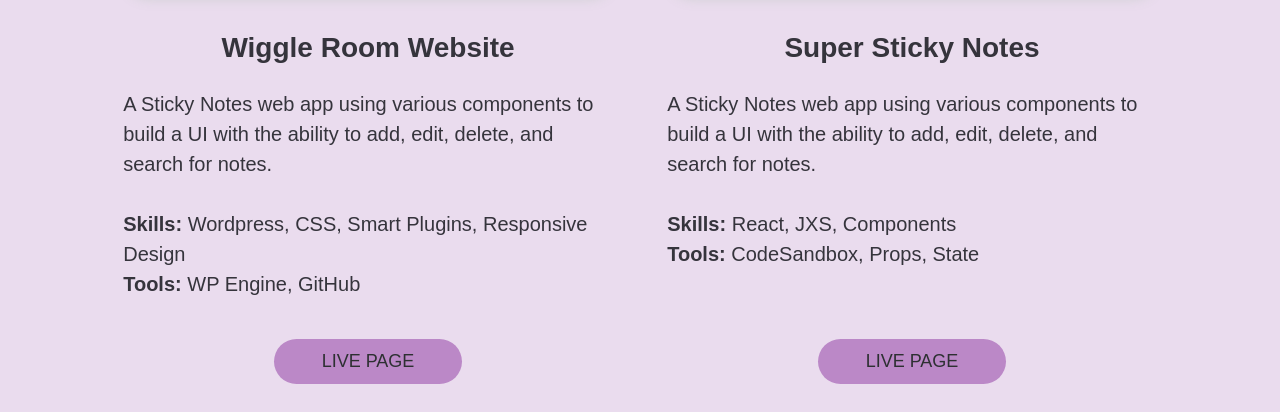
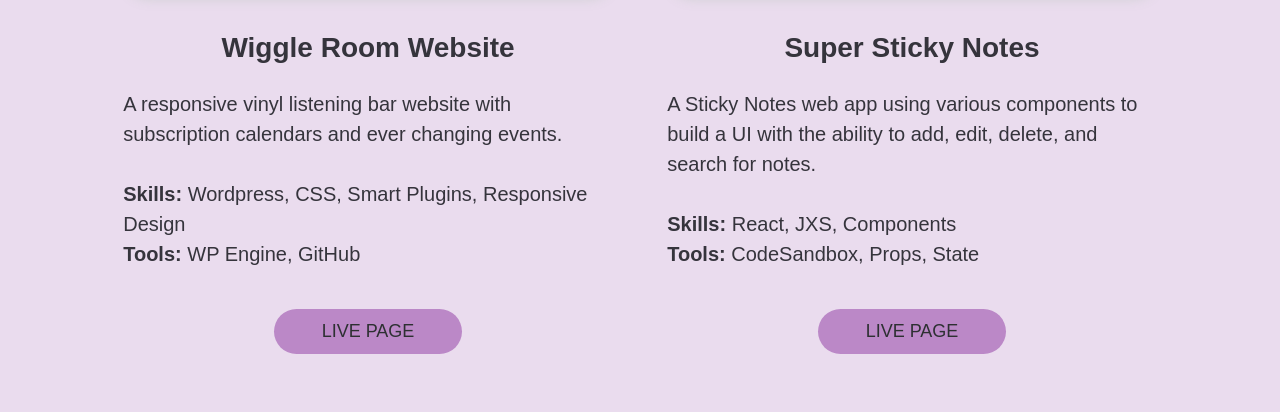
Before and after one commit to Sara-414/my-portfolio, a website built with Parcel: page index.html in a window 1280 px wide. Shown: the part 1480-1892 px from the top of the page. Built offline with nearby package versions, Linux system fonts and the light colour scheme; a web font is replaced by a local one.

Commit message:
Update blurb for wiggleroom add

```diff
--- a/index.html
+++ b/index.html
@@ -81,8 +81,7 @@
               </figure>
               <h4>Wiggle Room Website</h4>
               <p class="project-description">
-                A Sticky Notes web app using various components to build a UI with the ability to
-                add, edit, delete, and search for notes.
+                A responsive vinyl listening bar website with subscription calendars and ever changing events.
               </p>
               <p>
                 <span>Skills: </span>
```
